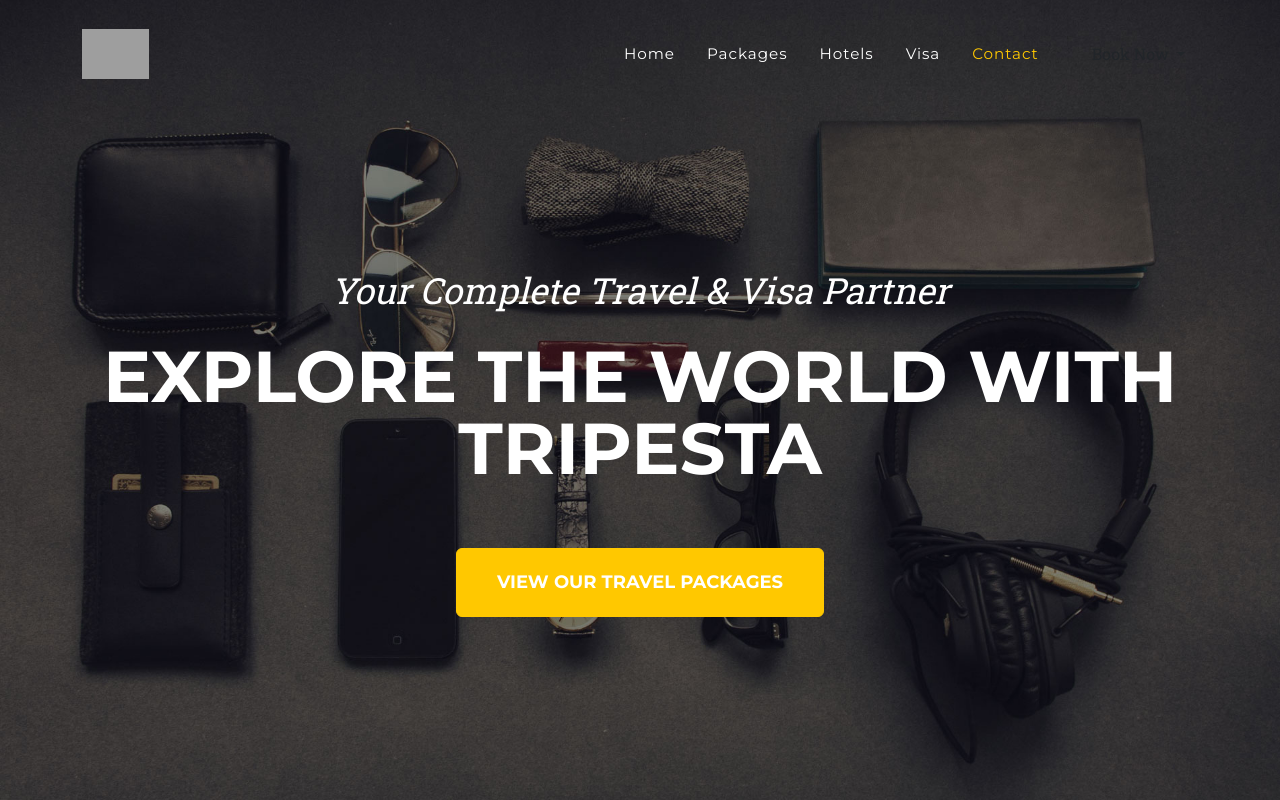
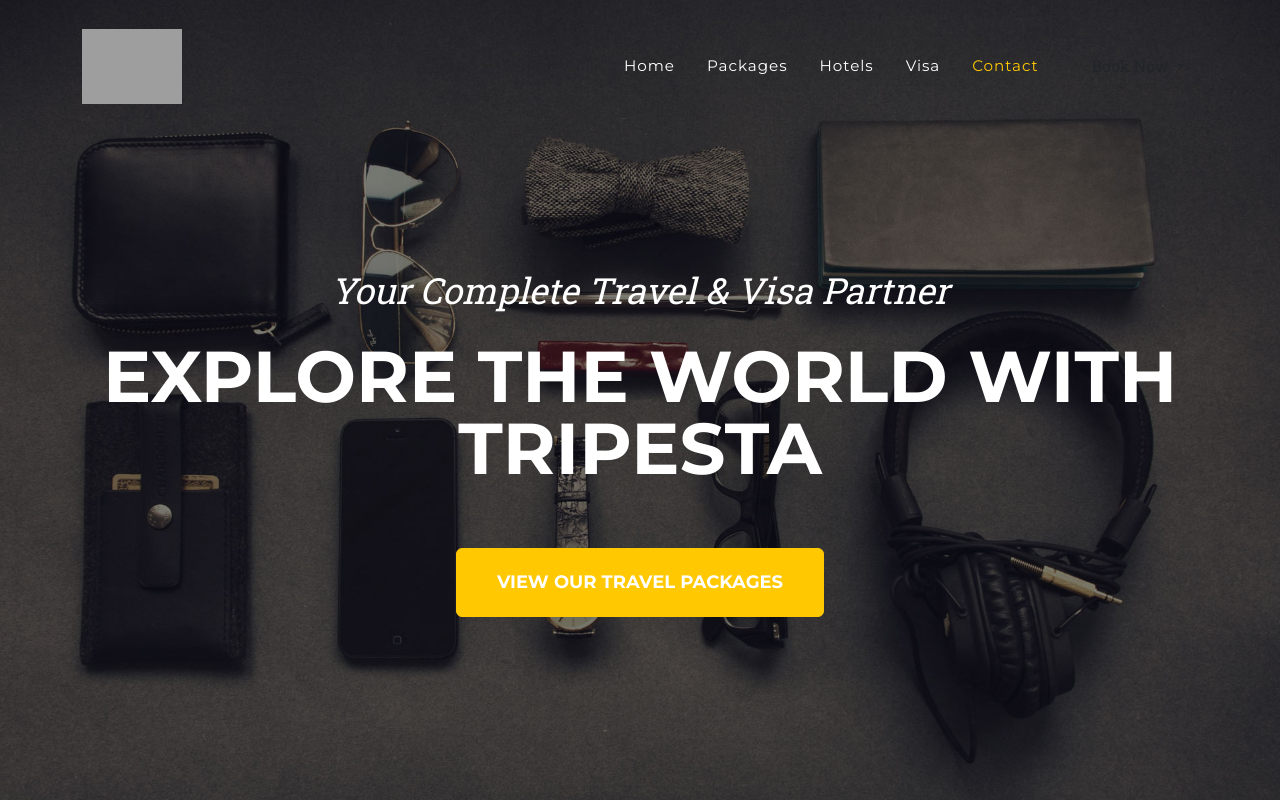
Before and after one commit to mibrahim31184/tripesta-website, a website: page index.html in a window 1280 px wide. Shown: the top 800 px of the page. Drawn offline with nearby package versions, Linux system fonts and the light colour scheme; grey boxes are pictures that could not be loaded.

Commit message:
Update index.html

```diff
--- a/index.html
+++ b/index.html
@@ -27,7 +27,7 @@
       <div class="container">
         <!-- Logo -->
         <a class="navbar-brand" href="#page-top">
-          <img src="dist/assets/img/tripesta-logo.png" alt="Tripesta Travel" style="height:50px;" />
+          <img src="dist/assets/img/tripesta-logo.png" alt="Tripesta Travel" style="height:75px;">
         </a>
 
         <!-- Mobile toggle -->
```
